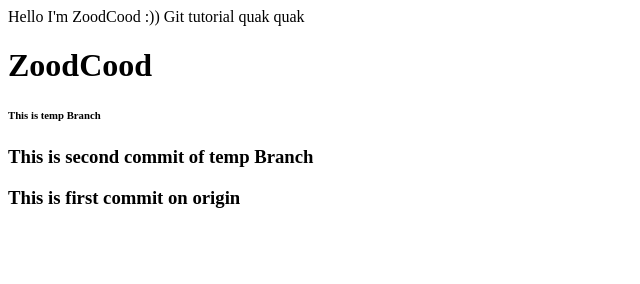
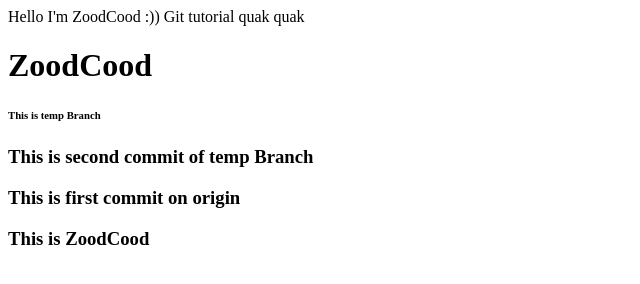
Before and after one commit to Ash1379/musical-goggles, a plain HTML site: page index.html in a window 1280 px wide. Shown: the whole page, without its empty margins (0-640 px from the left). Drawn offline with Linux system fonts and the light colour scheme.

Commit message:
add zoodcode

```diff
--- a/index.html
+++ b/index.html
@@ -14,5 +14,6 @@
     <h6>This is temp Branch</h6>
     <h3>This is second commit of temp Branch</h3>
     <h3>This is first commit on origin</h3>
+    <h3>This is ZoodCood</h3>
 </body>
 </html>
```
